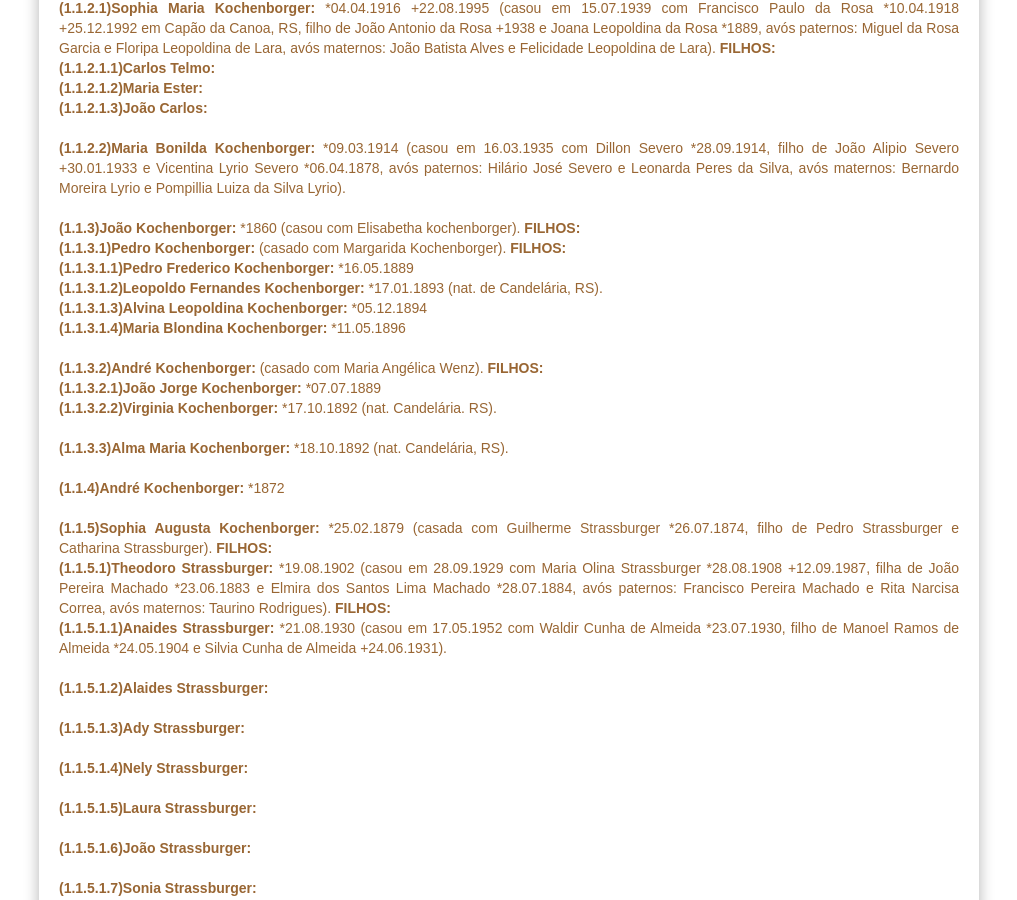
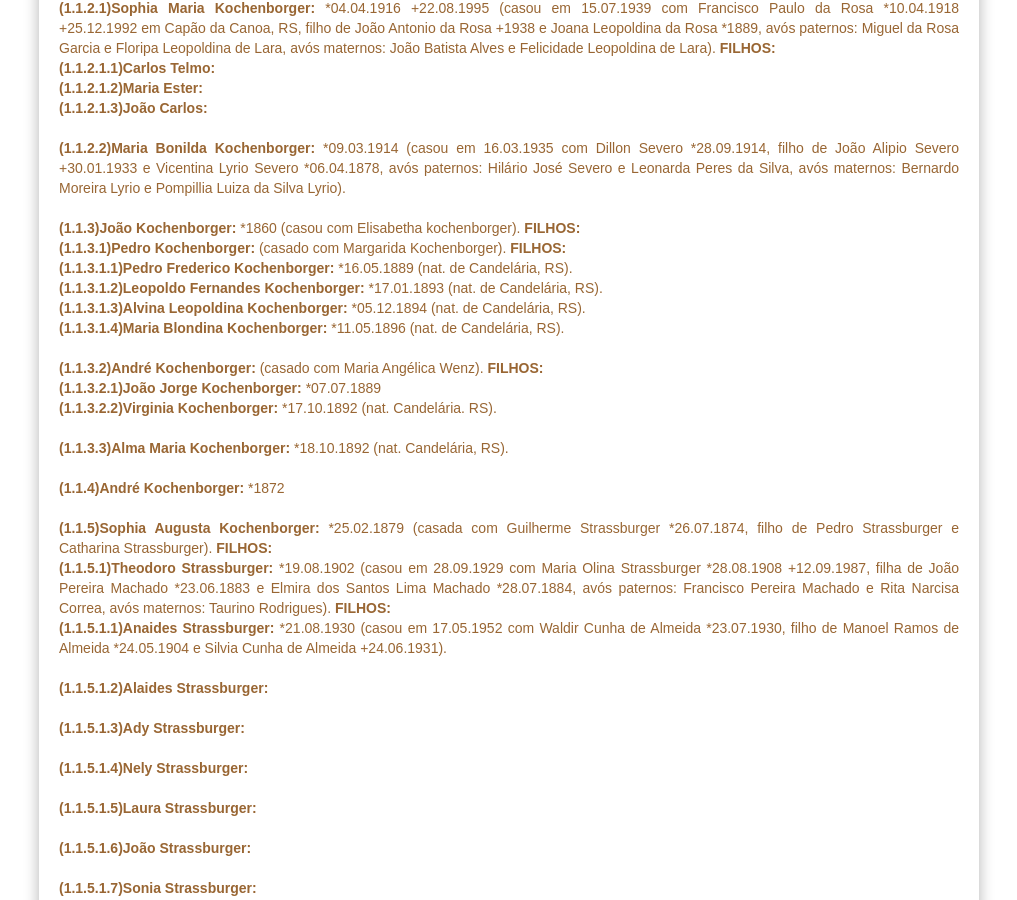
Before and after one commit to claudiovargas1955/claudiovargas1955.github.io, a Jekyll site: the page built from _pages/familia-kochenborger.html, in a window 1280 px wide and 900 px high, scrolled down 2235 px. Shown: the whole window, without its empty margins (131-1148 px from the left). Built offline with Jekyll 4.4.1, drawn with Linux system fonts in a browser that asks for light colours; some web fonts are replaced.

Commit message:
Update familia-kochenborger.html

```diff
--- a/_pages/familia-kochenborger.html
+++ b/_pages/familia-kochenborger.html
@@ -203,10 +203,10 @@ Oliveira e Idalina Soares Leal *1850 +03.09.1934). <b>FILHOS: </b><br>
 
     <b>(1.1.3)João Kochenborger: </b>*1860 (casou com Elisabetha kochenborger). <b>FILHOS: </b><br>
         <b>(1.1.3.1)Pedro Kochenborger: </b> (casado com Margarida Kochenborger). <b>FILHOS: </b><br>
-            <b>(1.1.3.1.1)Pedro Frederico Kochenborger: </b>*16.05.1889 <br>
+            <b>(1.1.3.1.1)Pedro Frederico Kochenborger: </b>*16.05.1889 (nat. de Candelária, RS). <br>
             <b>(1.1.3.1.2)Leopoldo Fernandes Kochenborger: </b>*17.01.1893 (nat. de Candelária, RS).<br>
-            <b>(1.1.3.1.3)Alvina Leopoldina Kochenborger: </b>*05.12.1894 <br>
-            <b>(1.1.3.1.4)Maria Blondina Kochenborger: </b>*11.05.1896 <br><br>
+            <b>(1.1.3.1.3)Alvina Leopoldina Kochenborger: </b>*05.12.1894 (nat. de Candelária, RS).<br>
+            <b>(1.1.3.1.4)Maria Blondina Kochenborger: </b>*11.05.1896 (nat. de Candelária, RS).<br><br>
 
   <b>(1.1.3.2)André Kochenborger: </b>(casado com Maria Angélica Wenz). <b>FILHOS: </b><br>
             <b>(1.1.3.2.1)João Jorge Kochenborger: </b>*07.07.1889 <br>
```
